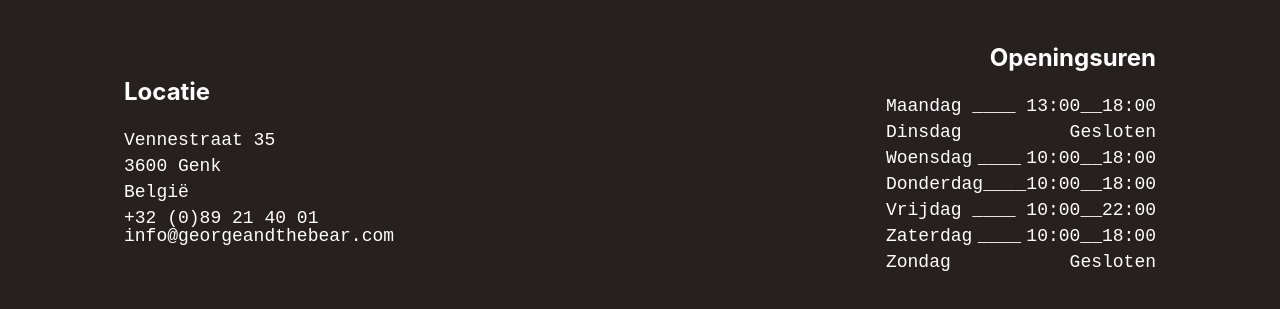
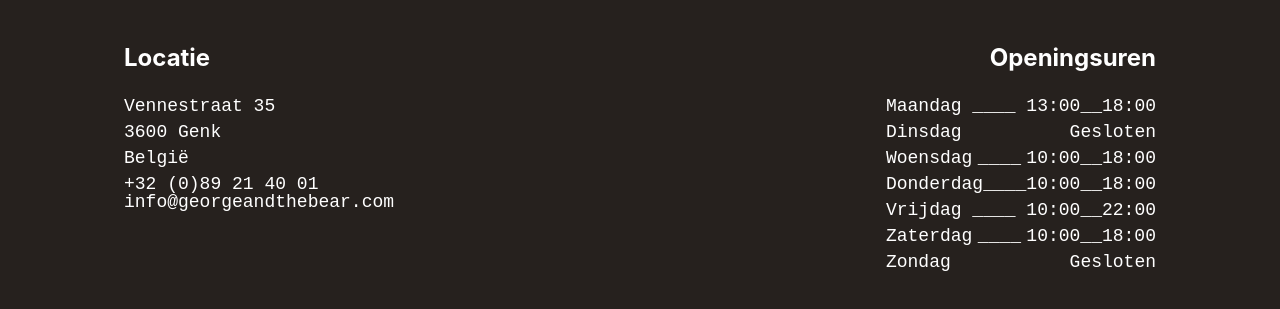
Before and after one commit to bnulens/gatsby-georgeandthebear, a Gatsby site: page / in a window 1280 px wide. Shown: the part 3640-3949 px from the top of the page. Built offline with nearby package versions, Linux system fonts and the light colour scheme; Gatsby itself is replaced by a stand-in of ours.

Commit message:
Deleted redundant alignItems

```diff
--- a/src/components/Footer.js
+++ b/src/components/Footer.js
@@ -122,7 +122,7 @@
                         <Email width="32" height="32" />
                     </SocialLink>
                 </SocialBar>
-                <StyledFlex justifyContent="space-between" alignItems="flex-start" alignItems="center">
+                <StyledFlex justifyContent="space-between" alignItems="flex-start">
                     <Locations>
                         <h2>Locatie</h2>
                         <address
```
